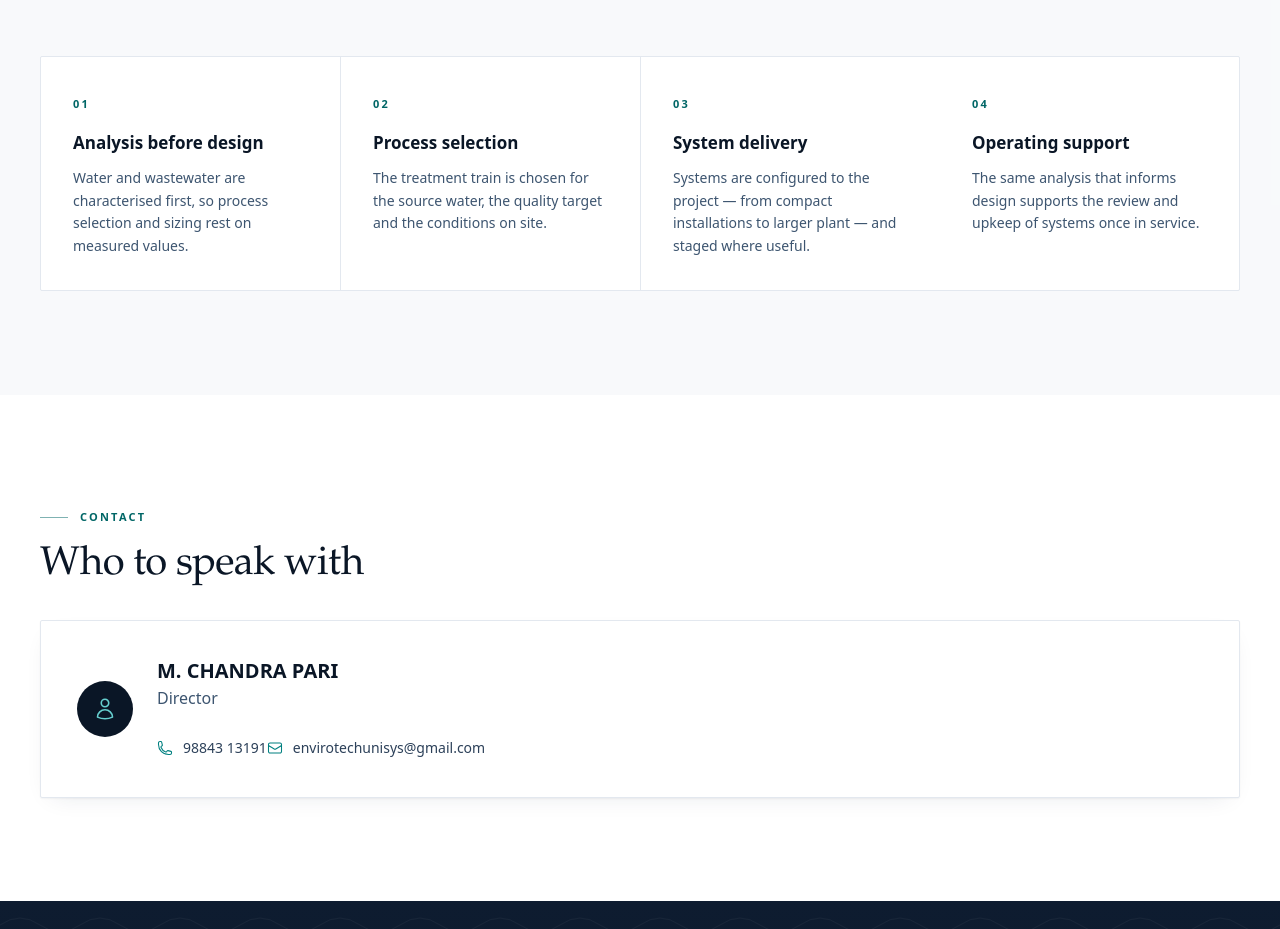
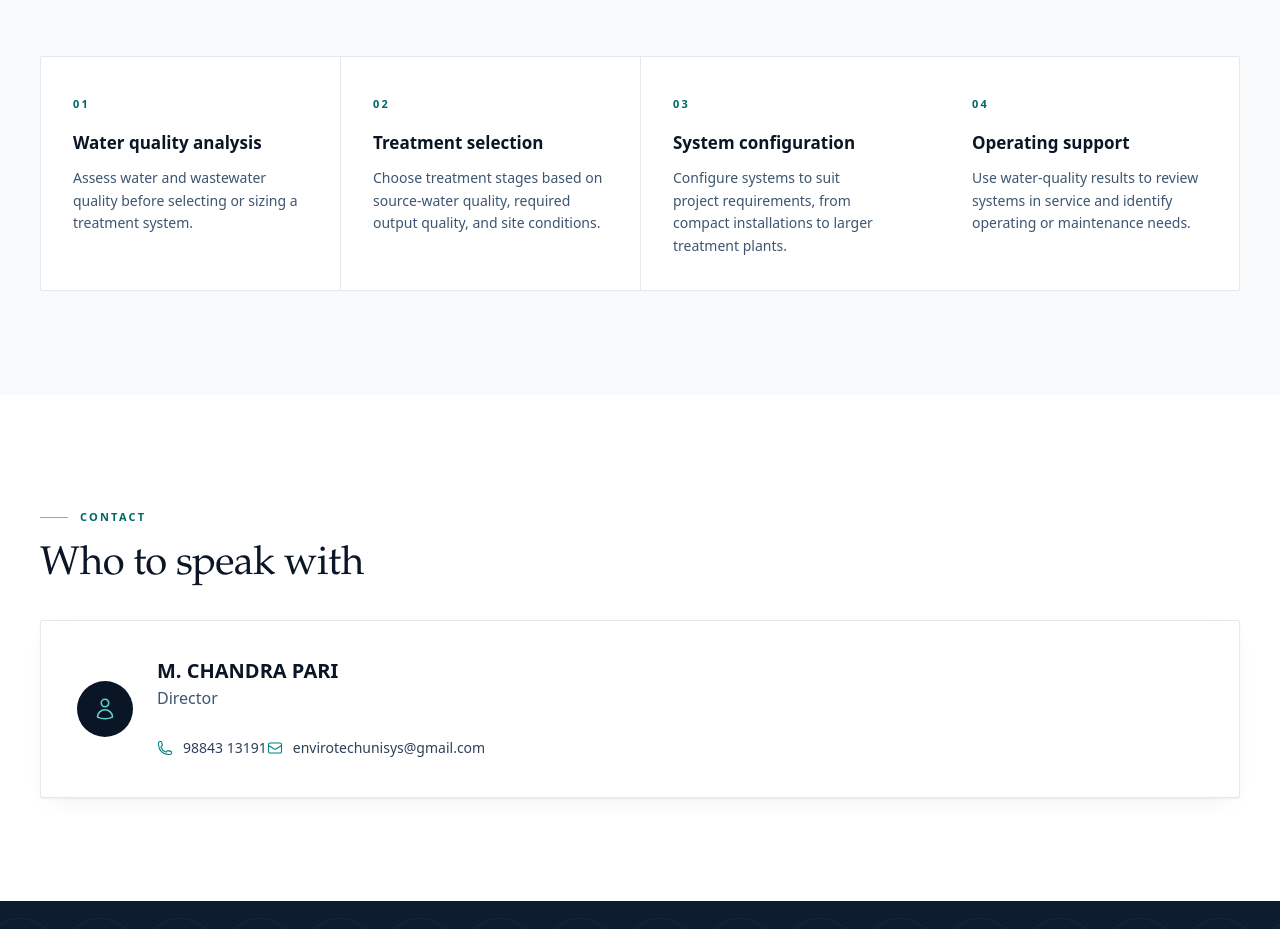
Before and after one commit to xconversionlab/unisys-enviro-tech, a Next.js app: page /about/company in a window 1280 px wide. Shown: the part 1320-2249 px from the top of the page. Built offline with nearby package versions, Linux system fonts and the light colour scheme; no server answers.

Commit message:
Clarify treatment approach copy

```diff
--- a/src/data/approach.ts
+++ b/src/data/approach.ts
@@ -1,26 +1,26 @@
 export const approach = [
   {
     id: "analysis",
-    title: "Analysis before design",
+    title: "Water quality analysis",
     description:
-      "Water and wastewater are characterised first, so process selection and sizing rest on measured values.",
+      "Assess water and wastewater quality before selecting or sizing a treatment system.",
   },
   {
     id: "selection",
-    title: "Process selection",
+    title: "Treatment selection",
     description:
-      "The treatment train is chosen for the source water, the quality target and the conditions on site.",
+      "Choose treatment stages based on source-water quality, required output quality, and site conditions.",
   },
   {
     id: "delivery",
-    title: "System delivery",
+    title: "System configuration",
     description:
-      "Systems are configured to the project — from compact installations to larger plant — and staged where useful.",
+      "Configure systems to suit project requirements, from compact installations to larger treatment plants.",
   },
   {
     id: "support",
     title: "Operating support",
     description:
-      "The same analysis that informs design supports the review and upkeep of systems once in service.",
+      "Use water-quality results to review systems in service and identify operating or maintenance needs.",
   },
 ];
```
